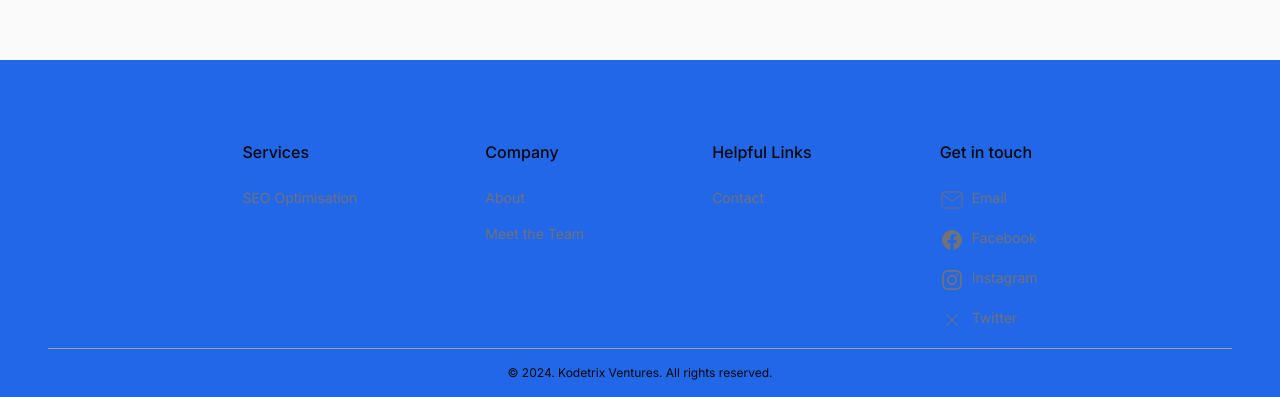
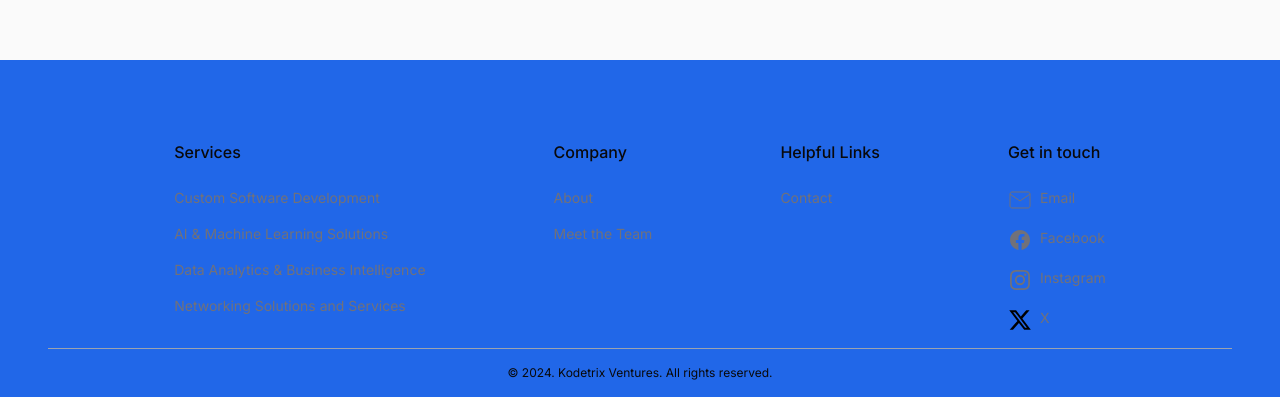
Before and after one commit to Samkipz/kodetrix, a Next.js app: page / in a window 1280 px wide. Shown: the part 2980-3377 px from the top of the page. Built offline with nearby package versions, Linux system fonts and the light colour scheme; a web font is replaced by a local one.

Commit message:
Updated footer

```diff
--- a/app/ui/footer/Footer.jsx
+++ b/app/ui/footer/Footer.jsx
@@ -59,10 +59,36 @@ export default function Footer() {
                   className="text-muted-foreground transition hover:opacity-75"
                 >
                   {" "}
-                  SEO Optimisation{" "}
+                  Custom Software Development{" "}
+                </Link>
+              </li>
+              <li>
+                <Link
+                  href="#"
+                  className="text-muted-foreground transition hover:opacity-75"
+                >
+                  {" "}
+                  AI & Machine Learning Solutions{" "}
+                </Link>
+              </li><li>
+                <Link
+                  href="#"
+                  className="text-muted-foreground transition hover:opacity-75"
+                >
+                  {" "}
+                  Data Analytics & Business Intelligence{" "}
+                </Link>
+              </li><li>
+                <Link
+                  href="#"
+                  className="text-muted-foreground transition hover:opacity-75"
+                >
+                  {" "}
+                  Networking Solutions and Services{" "}
                 </Link>
               </li>
             </ul>
+
           </div>
 
           <div className="col-span-2 sm:col-span-1">
@@ -208,19 +234,18 @@ export default function Footer() {
                   target="_blank"
                   className="flex gap-2 text-muted-foreground transition hover:opacity-75"
                 >
-                  <span className="sr-only">Twitter</span>
+                  <span className="sr-only">X (formerly Twitter)</span>
                   <svg
                     xmlns="http://www.w3.org/2000/svg"
                     width="24"
                     height="24"
-                    viewBox="0 0 24 24"
-                    fill="none"
-                    stroke="currentColor"
+                    viewBox="0 0 512 512"
+                    className="size-6"
+                    aria-hidden="true"
                   >
-                    <line x1="18" y1="6" x2="6" y2="18" />
-                    <line x1="6" y1="6" x2="18" y2="18" />
+                    <path d="M389.2 48h70.6L305.6 224.2 487 464H345L233.7 318.6 106.5 464H35.8L200.7 275.5 26.8 48H172.4L272.9 180.9 389.2 48zM364.4 421.8h39.1L151.1 88h-42L364.4 421.8z"/>
                   </svg>
-                  Twitter
+                  X
                 </Link>
               </li>
             </ul>
```
